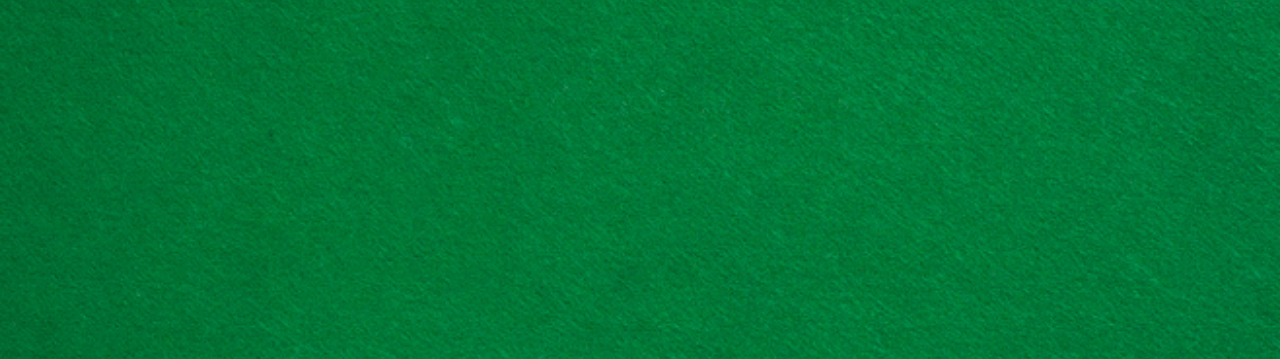
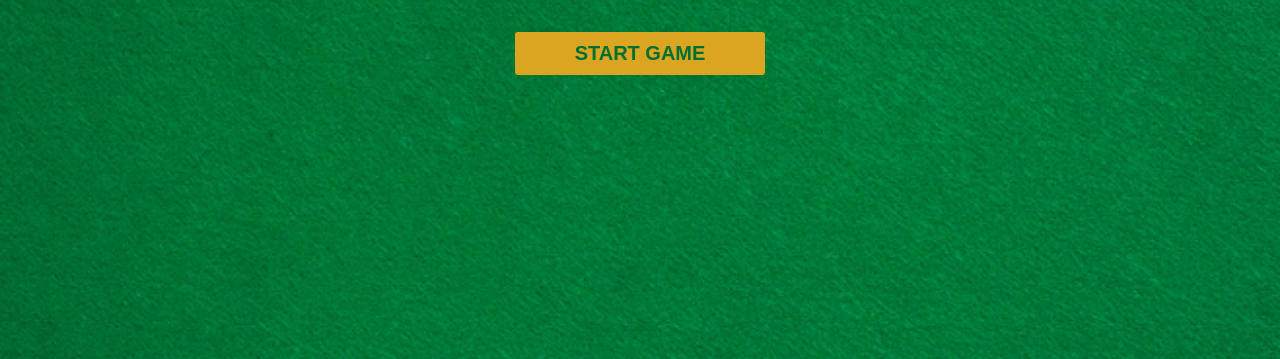
Before and after one commit to hi-heavens/blackjack, a plain HTML site: page index.html in a window 1280 px wide. Shown: the part 441-800 px from the top of the page. Drawn offline with Linux system fonts and the light colour scheme.

Commit message:
making the start button work

```diff
--- a/index.css
+++ b/index.css
@@ -16,3 +16,15 @@ h1 {
 #message-el {
     font-style: italic;
 }
+
+.startEl {
+    color: #016f32;
+    background-color: goldenrod;
+    width: 250px;
+    padding: 10px 20px;
+    font-weight: bold;
+    font-size: 20px;
+    cursor: pointer;
+    border-radius: 3px;
+    border-style: none;
+}
--- a/index.html
+++ b/index.html
@@ -7,6 +7,7 @@
     <p id="message-el">Want to play a round?</p>
     <p>Cards:</p>
     <p>Sum:</p>
+    <button class="startEl" onclick="startGame()">START GAME</button>
     <script src="index.js"></script>
   </body>
 </html>
--- a/index.js
+++ b/index.js
@@ -1,18 +1,20 @@
-let firstCard = 10
-let secondCard = 4
-let sum = firstCard + secondCard
-let hasBlackJack = false
-let isAlive = true
-let message = ""
+let firstCard = 10;
+let secondCard = 4;
+let sum = firstCard + secondCard;
+let hasBlackJack = false;
+let isAlive = true;
+let message = "";
 
-if (sum <= 20) {
-    message = "Do you want to draw a new card? 🙂"
-} else if (sum === 21) {
-    message = "Wohoo! You've got Blackjack! 🥳"
-    hasBlackJack = true
-} else {
-    message = "You're out of the game! 😭"
-    isAlive = false
+function startGame() {
+  if (sum <= 20) {
+    message = "Do you want to draw a new card? 🙂";
+  } else if (sum === 21) {
+    message = "Wohoo! You've got Blackjack! 🥳";
+    hasBlackJack = true;
+  } else {
+    message = "You're out of the game! 😭";
+    isAlive = false;
+  }
+
+  console.log(message);
 }
-
-console.log(message)
```
